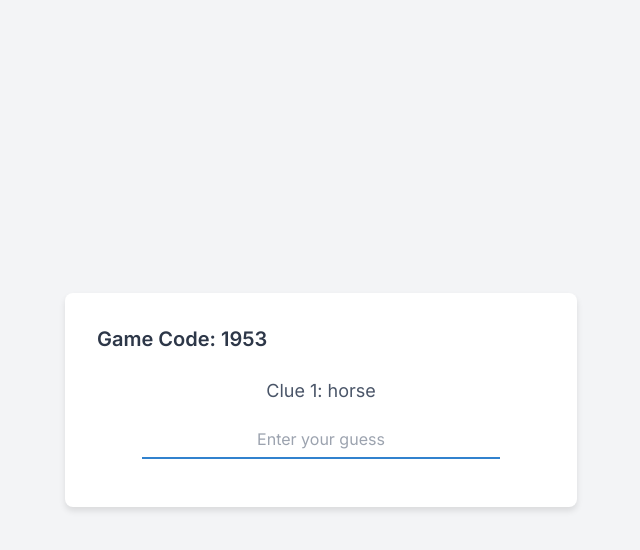
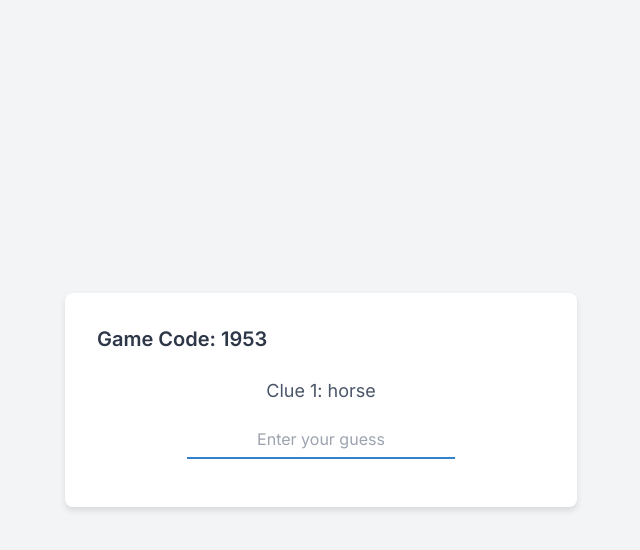
Before and after one commit to philipmarkose/web-guess-game, a website built with Vite: page index.html in a window 1280 px wide. Both pictures are taken after a click on the button "Start New Game". Shown: the whole page, without its empty margins (319-959 px from the left). Built offline with nearby package versions, Linux system fonts and the light colour scheme.

Commit message:
width is great

```diff
--- a/css/styles.css
+++ b/css/styles.css
@@ -136,7 +136,7 @@ p.text-gray-600 {
   text-align: center;
   margin: 0;
   flex-grow: 0; /* Prevent the input from growing too wide */
-  width: 80%; /* Set the width of the input field */
+  width: 60%; /* Set the width of the input field */
   border: none; /* Remove the box border */
   border-bottom: 2px solid #e2e8f0; /* Add an underline */
   border-radius: 0; /* Remove rounded corners */
```
